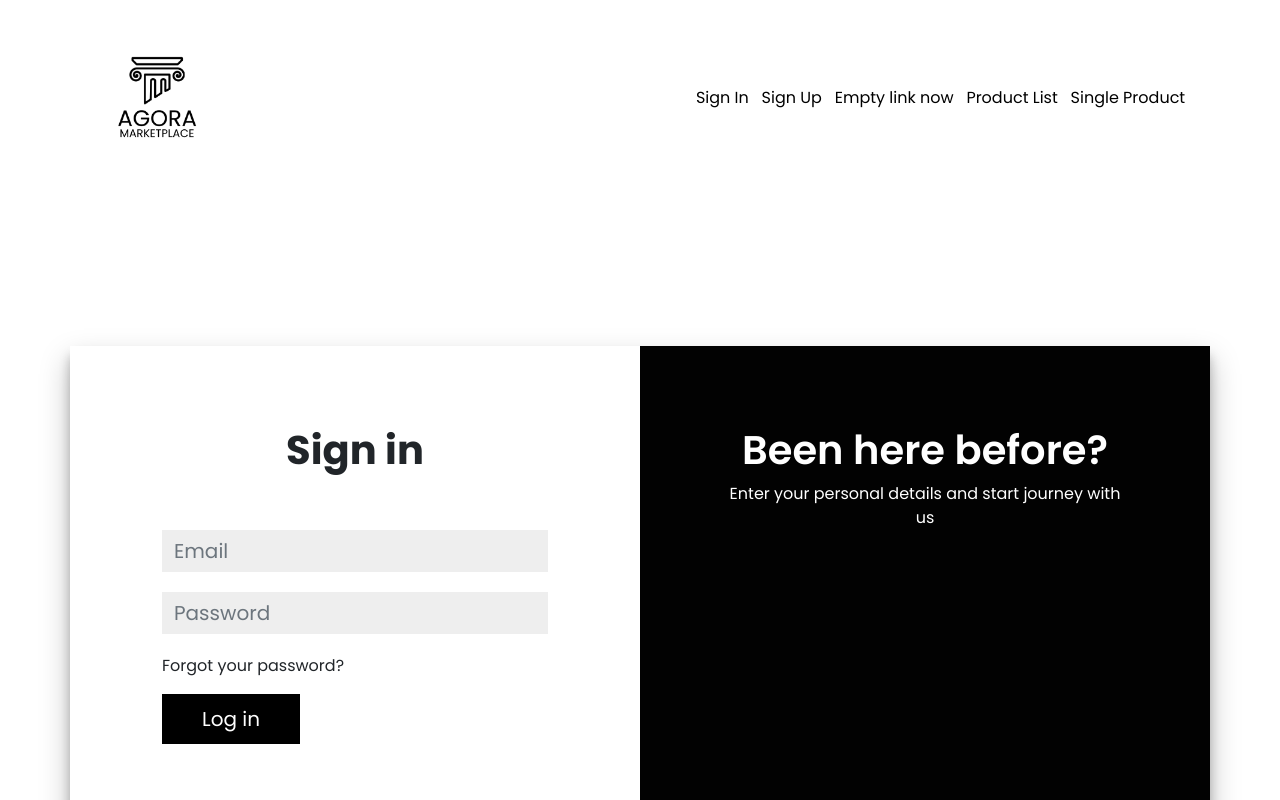
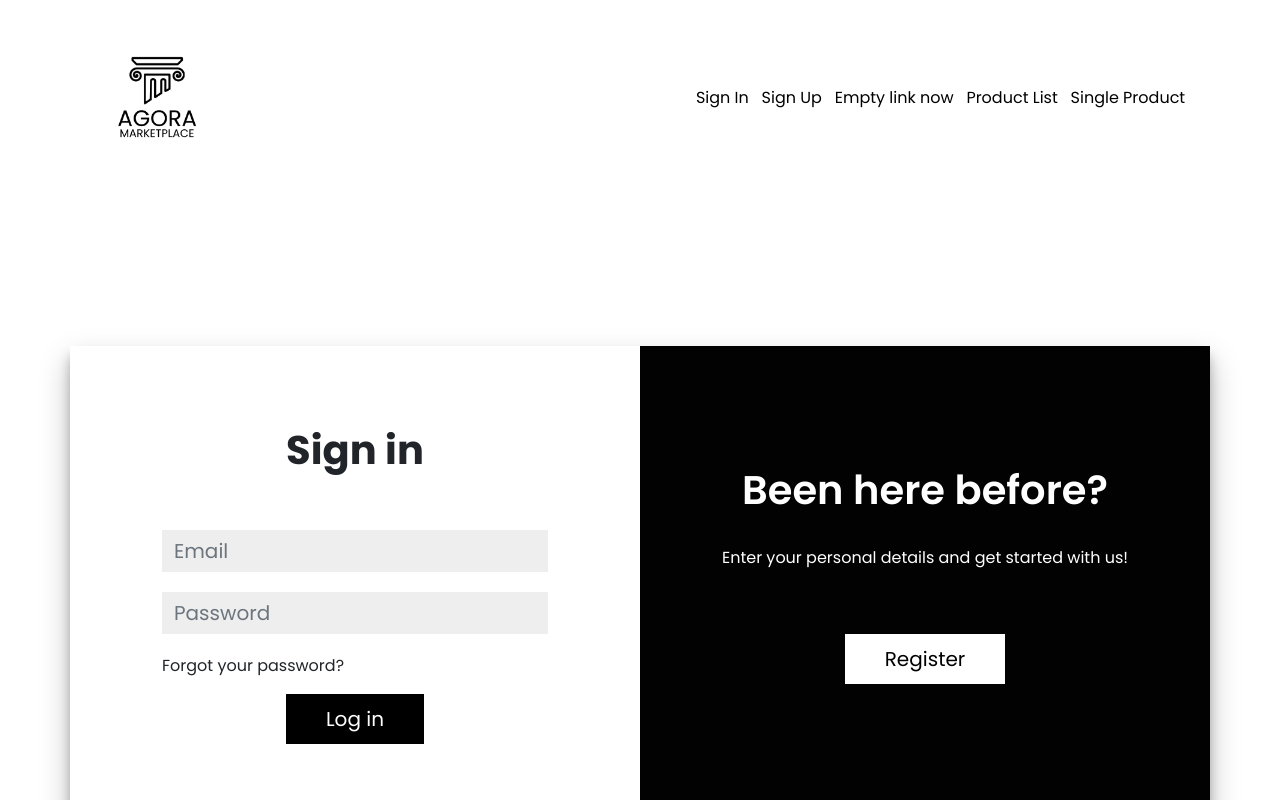
Before and after one commit to milosjocic1/SEI-Project-4-Frontend, a React (Create React App) app: page /signin in a window 1280 px wide. Shown: the top 800 px of the page. Built offline with nearby package versions, Linux system fonts and the light colour scheme.

Commit message:
Sign In form

```diff
--- a/src/auth/Auth.css
+++ b/src/auth/Auth.css
@@ -1,4 +1,4 @@
-h1 {
+.sign-title{
     font-size: 40px !important;
     text-align: center;
     font-weight: 700 !important;
@@ -17,7 +17,7 @@ h1 {
 }
 .signin-right {
     background-color: rgb(2, 2, 2);
-    padding: 80px 80px!important;
+    padding: 120px 80px!important;
 }
 input {
     border: none !important;
@@ -35,8 +35,21 @@ input {
 .signup-signin-title {
     color: white;
     font-weight: 600!important;
+    text-align: center;
 }
 .sign-up-white {
     color: white;
     text-align: center;
 }
+.signin-register {
+    background-color: white;
+    border: none !important;
+    border-radius: 0 !important;
+    padding: 10px 40px !important;
+    font-size: 20px !important;
+    text-align: center !important;
+}
+.button-div {
+    display: flex;
+    justify-content: center !important;
+}
--- a/src/auth/Signin.js
+++ b/src/auth/Signin.js
@@ -1,6 +1,7 @@
 import "./Auth.css"
 import React, {useState} from "react";
 import { Container, Form, Button } from "react-bootstrap";
+import { Link } from "react-router-dom";
 
 export default function Signin(props) {
 
@@ -20,7 +21,7 @@ export default function Signin(props) {
     <div className="container div-for-sign">
       <div className="row sign">
         <div className="col-md-6 signin-left">
-          <h1>Sign in</h1> <br />
+          <h1 className="sign-title">Sign in</h1> <br />
           <br />
           <Container>
             <Form.Group>
@@ -41,14 +42,25 @@ export default function Signin(props) {
               ></Form.Control>
               <p>Forgot your password?</p>
             </Form.Group>
-            <Button className="sign-button" onClick={loginHandler}>
-              Log in
-            </Button>
+            <div className="button-div">
+              <Button className="sign-button" onClick={loginHandler}>
+                Log in
+              </Button>
+            </div>
           </Container>
         </div>
         <div className="col-md-6 signin-right">
-          <h1 className="signup-signin-title">Been here before?</h1>
-          <p className="sign-up-white">Enter your personal details and start journey with us</p>
+          <h1 className="signup-signin-title">Been here before?</h1> <br />
+          <p className="sign-up-white">
+            Enter your personal details and get started with us!
+          </p>{" "}
+          <br />
+          <br />
+          <div className="button-div">
+            <button className="signin-register">
+              <Link to="/signup"> Register</Link>
+            </button>
+          </div>
         </div>
       </div>
     </div>
--- a/src/auth/Signup.js
+++ b/src/auth/Signup.js
@@ -44,7 +44,7 @@ export default function Signup(props) {
       <Link to="/signin">Signin</Link>&nbsp;
 
       <h2>Already have an account?<Link to="/signin"> Sign in here</Link></h2>
-      <h2></h2>
+
     </div>
   );
 }
```
